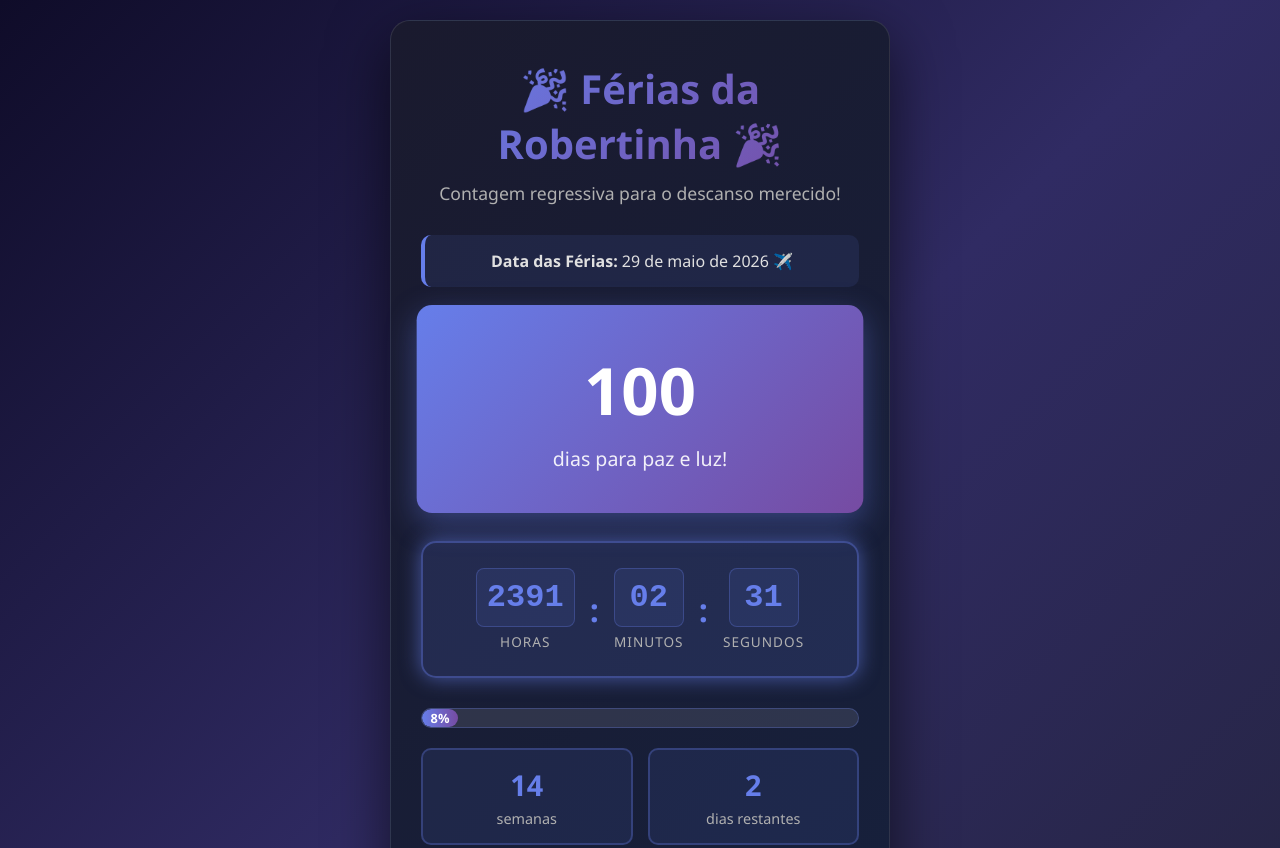
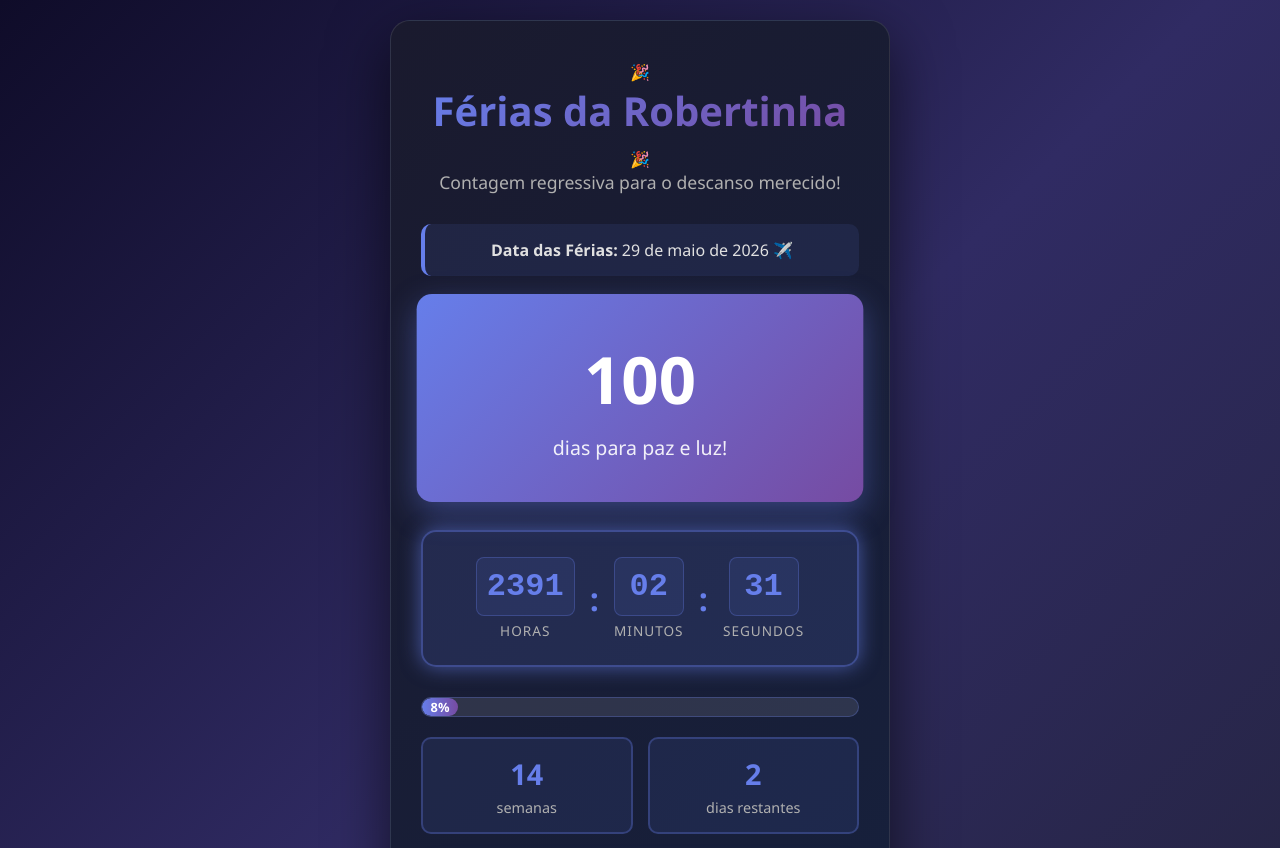
Before and after one commit to evertonzepon/ferias-da-robertinha, a plain HTML site: page index.html in a window 1280 px wide. Shown: the top 848 px of the page. Drawn offline with Linux system fonts and the light colour scheme.

Commit message:
Fix HTML formatting and improve structure

```diff
--- a/index.html
+++ b/index.html
@@ -8,7 +8,7 @@
 </head>
 <body>
     <div class="container">
-        <h1>🎉 Férias da Robertinha 🎉</h1>
+        <span>🎉</span><h1>Férias da Robertinha</h1><span>🎉</span>
         <p class="subtitle">Contagem regressiva para o descanso merecido!</p>
 
         <div class="date-info">
```
